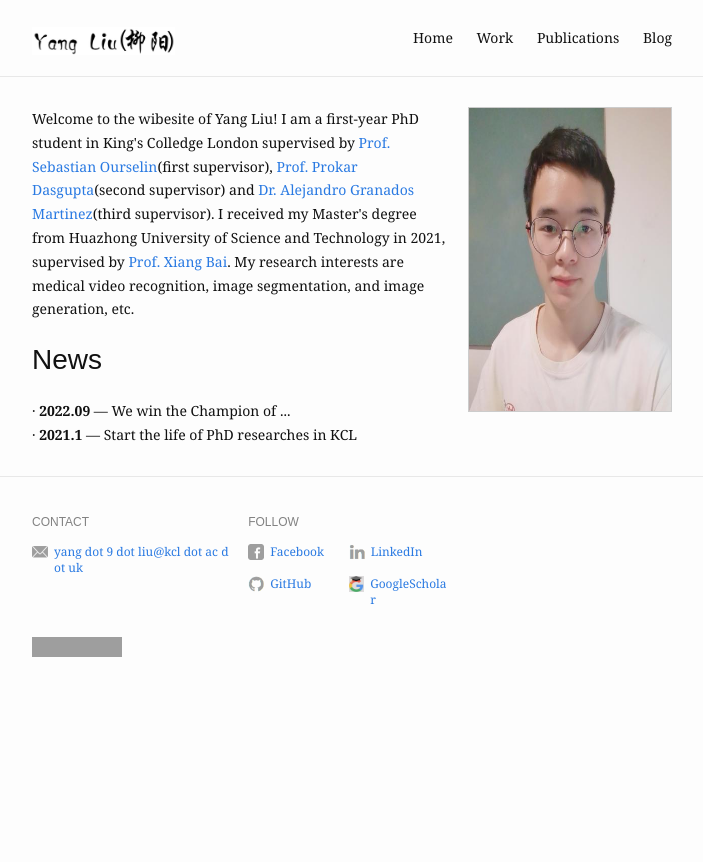
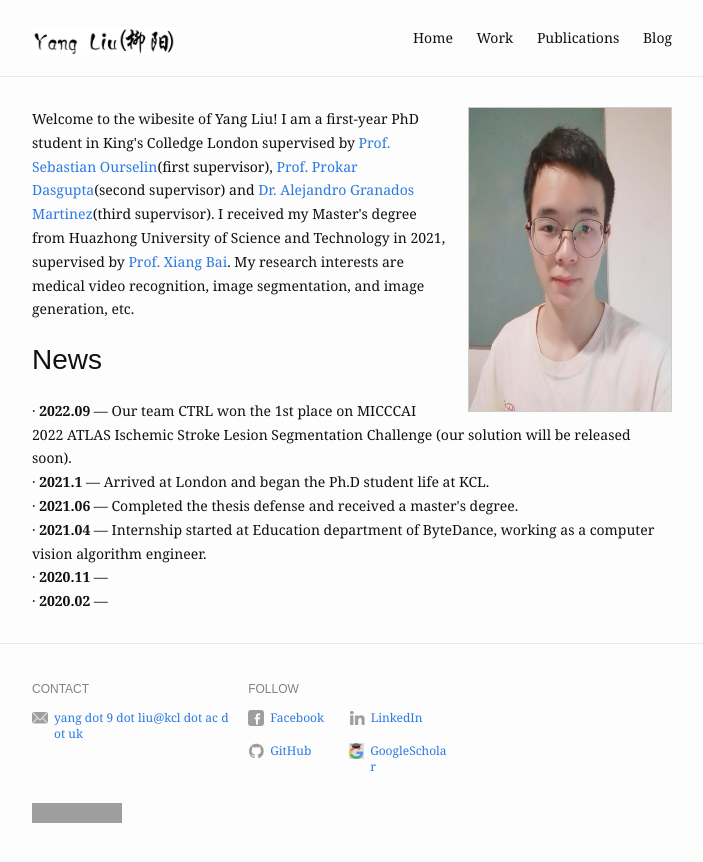
Before and after one commit to MRUIL/MRUIL.github.io, a Jekyll site: the page built from index.md, in a window 1280 px wide. Shown: the top 862 px of the page, without its empty margins (288-991 px from the left). Built offline with Jekyll 4.4.1, drawn with Linux system fonts in a browser that asks for light colours; grey boxes are pictures that could not be loaded.

Commit message:
Update index.md

```diff
--- a/index.md
+++ b/index.md
@@ -5,9 +5,17 @@ profile_picture:
   alt: website picture
 news-items:
   - title: 2022.09
-    description: We win the Champion of ...
+    description: Our team CTRL won the 1st place on MICCCAI 2022 ATLAS Ischemic Stroke Lesion Segmentation Challenge (our solution will be released soon).
   - title: 2021.10
-    description: Start the life of PhD researches in KCL
+    description: Arrived at London and began the Ph.D student life at KCL.
+  - title: 2021.06
+    description: Completed the thesis defense and received a master's degree.
+  - title: 2021.04
+    description: Internship started at Education department of ByteDance, working as a computer vision algorithm engineer.
+  - title: 2020.11
+    descrition: One paper is accepted by WACV 2021.
+  - title: 2020.02
+    descrition: One paper is accepted by CVPR 2020.
 ---
 
 <p>
```
